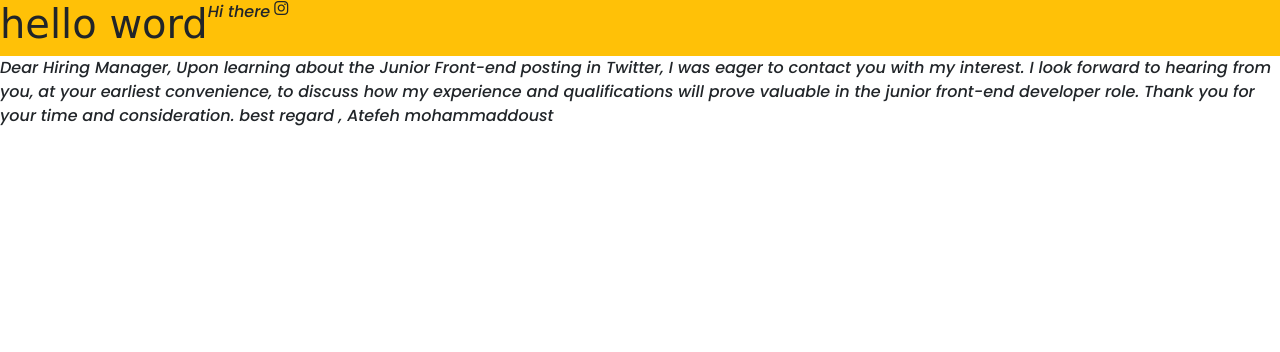
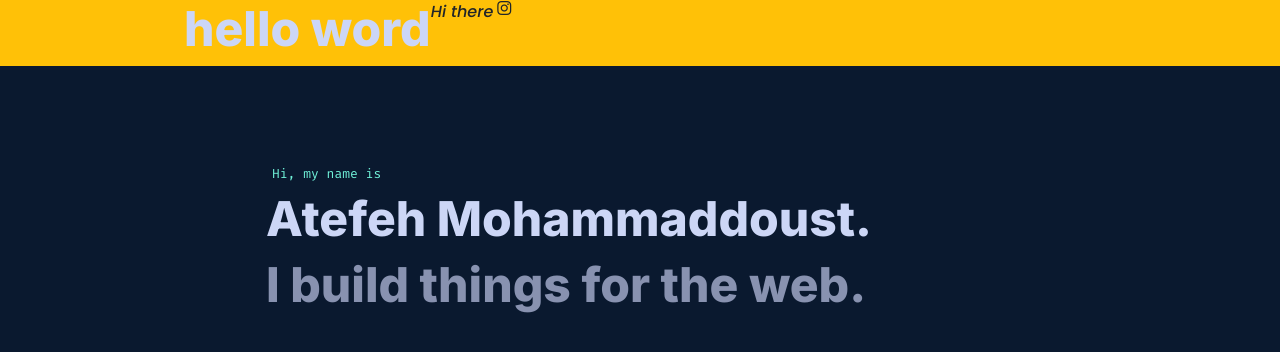
Before and after one commit to atefeh-dev/portofilo, a plain HTML site: page index.html in a window 1280 px wide. Drawn offline with nearby package versions, Linux system fonts and the light colour scheme; a web font is replaced by a local one.

Commit message:
add header

```diff
--- a/index.html
+++ b/index.html
@@ -19,6 +19,14 @@
       href="https://fonts.googleapis.com/css2?family=Calistoga&family=Poppins:ital,wght@1,500&display=swap"
       rel="stylesheet"
     />
+    <link
+      href="https://fonts.googleapis.com/css2?family=Fira+Mono&display=swap"
+      rel="stylesheet"
+    />
+    <link
+      href="https://fonts.googleapis.com/css2?family=Inter:wght@800&display=swap"
+      rel="stylesheet"
+    />
     <script
       src="https://kit.fontawesome.com/c7bfab01a0.js"
       crossorigin="anonymous"
@@ -32,14 +40,11 @@
       <p>Hi there</p>
       <i class="fab fa-instagram ms-1"></i>
     </div>
-    <p>
-      Dear Hiring Manager, Upon learning about the Junior Front-end posting
-      in Twitter, I was eager to contact you with my interest. I look forward to
-      hearing from you, at your earliest convenience, to discuss how my
-      experience and qualifications will prove valuable in the junior front-end
-      developer role. Thank you for your time and consideration. best regard ,
-      Atefeh mohammaddoust
-    </p>
+    <div class="container">
+      <h3 class="hello">Hi, my name is</h3>
+      <h1>Atefeh Mohammaddoust.</h1>
+      <h2>I build things for the web.</h2>
+    </div>
     <script
       src="https://cdn.jsdelivr.net/npm/bootstrap@5.1.0/dist/js/bootstrap.bundle.min.js"
       integrity="sha384-U1DAWAznBHeqEIlVSCgzq+c9gqGAJn5c/t99JyeKa9xxaYpSvHU5awsuZVVFIhvj"
--- a/src/style.css
+++ b/src/style.css
@@ -1,8 +1,33 @@
 /** @format */
-
+:root {
+  --primary-color: #0a192f;
+  --secoundry-color: #71f3da;
+  --private-color: #ccd6f6;
+  --public-font: #8892b0;
+}
+body {
+  background-color: var(--primary-color);
+}
 h1 {
-  font-family: "Calistoga", cursive;
+  font-family: "Inter", sans-serif;
+  color: var(--private-color);
+  font-size: 48px;
+  margin-left: 184px;
+}
+h2 {
+  font-family: "Inter", sans-serif;
+  font-size: 48px;
+  margin-left: 184px;
+  color: var(--public-font);
 }
 p {
   font-family: "Poppins", sans-serif;
 }
+.hello {
+  color: var(--secoundry-color);
+  font-family: "Fira Mono", monospace;
+  font-size: 13px;
+  line-height: 17.6px;
+  margin-top: 99px;
+  margin-left: 190px;
+}
```
